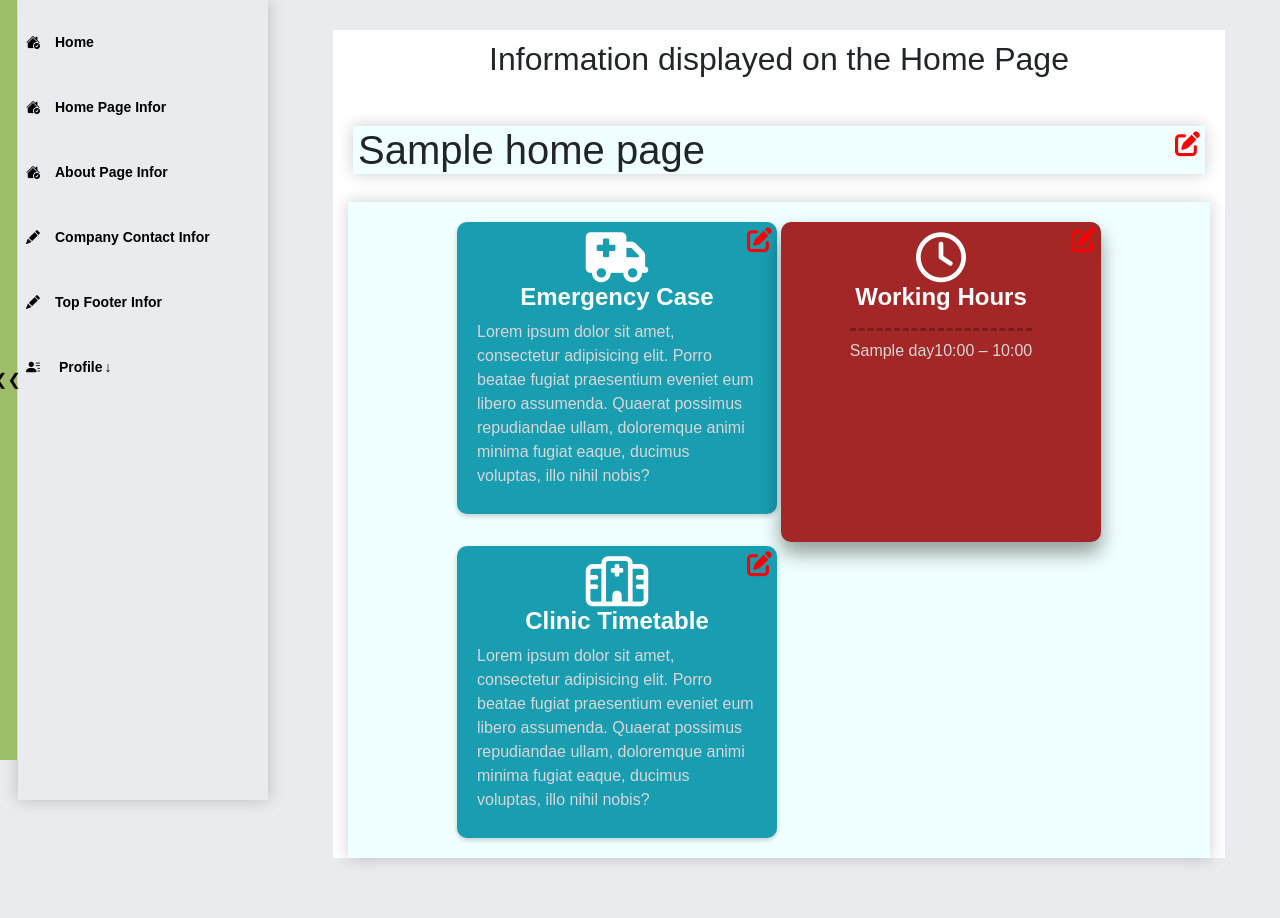
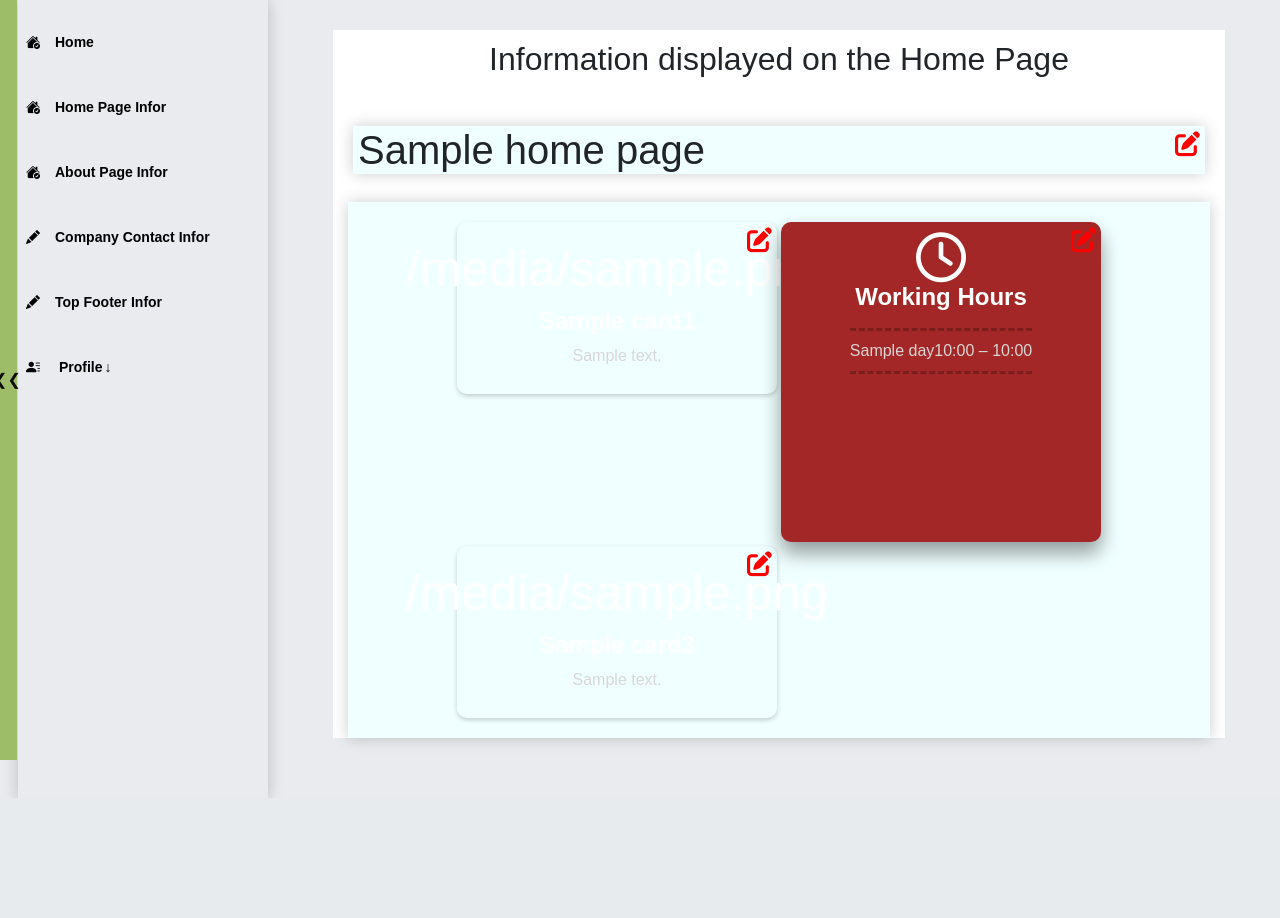
Before and after one commit to GenioustaWiz/hospital_management_system_web, a Django app: template templates/maindashboard/home_page/homepage_infor.html in a window 1280 px wide. Shown: the part 50-968 px from the top of the page. After the commit the page ends 848 px from the top, so only its background shows below. Run offline with Django 3.2, Linux system fonts and the light colour scheme; the template is opened without the code that fills it: most values are stand-ins (such as "Sample title", 1, 10 or a date in 2020); some libraries are stand-ins or nearby versions.

Commit message:
update new

```diff
--- a/hospital_website/admin_views/content_views/homeP_info_view_V.PY
+++ b/hospital_website/admin_views/content_views/homeP_info_view_V.PY
@@ -5,7 +5,7 @@
     try:
         home_page = HomePage.objects.first()
         card1 = HomePageCard1.objects.first()
-        workinghours = WorkingHours.objects.first()
+        workinghours = WorkingHours.objects.all()
         card3 = HomePageCard3.objects.first()
     except HomePage.DoesNotExist:
         home_page = None
--- a/hospital_website/admin_views/editing_views/homeP_cards_edit_V.py
+++ b/hospital_website/admin_views/editing_views/homeP_cards_edit_V.py
@@ -6,7 +6,7 @@
         form = HomePageCard1Form(request.POST)
         if form.is_valid():
             form.save()
-            return redirect('success')  # Replace 'success' with the name of your success page
+            return redirect('home_page_view')  # Replace 'success' with the name of your success page
     else:
         form = HomePageCard1Form()
 
@@ -20,7 +20,7 @@
         form = WorkingHoursForm(request.POST)
         if form.is_valid():
             form.save()
-            return redirect('success')  # Replace 'success' with the name of your success page
+            return redirect('home_page_view')  # Replace 'success' with the name of your success page
     else:
         form = WorkingHoursForm()
 
@@ -34,7 +34,7 @@
         form = HomePageCard3Form(request.POST)
         if form.is_valid():
             form.save()
-            return redirect('success')  # Replace 'success' with the name of your success page
+            return redirect('home_page_view')  # Replace 'success' with the name of your success page
         # If form is not valid, display errors
     else:
         form = HomePageCard3Form()
--- a/templates/maindashboard/home_page/home_page_card1_form.html
+++ b/templates/maindashboard/home_page/home_page_card1_form.html
@@ -19,13 +19,15 @@
 <section class="item2 section write-A-page">
   <div class="write-a-c bg--white">
         <div id="w-a-heading">
-            <h2>Edit Infor for homepage card1</h2>
+            <h2>Edit homepage card1</h2>
         </div>
         <div id="w-a-body">
             <form class="w-a-body" method="POST" enctype="multipart/form-data">
                 {% csrf_token %}
                 {{ form.as_p }}
-                <button type="submit">Submit</button>
+                <div class="button">
+                    <button type="submit">Submit</button>
+                </div>
             </form> <!-- end of Class w-a-body-->
         </div><!-- end of ID w-a-body-->
     </div><!-- End of Write-articles-->
--- a/templates/maindashboard/home_page/homepage_infor.html
+++ b/templates/maindashboard/home_page/homepage_infor.html
@@ -53,13 +53,16 @@
         </div>
         {% comment %} CARD 1 {% endcomment %}
         <div class="frontP-cards">
-            <div class="f-card1 blue edit-icon-h">
-                <div><i class="fa-icon fa-solid fa-truck-medical"></i></div>
-                <h4>Emergency Case</h4>
+            <div class="f-card1 {{card1.color}} edit-icon-h">
+                {% if card1 %}
+                <div class="fa-icon">{{card1.iconInput|safe}}</div>
+                <h4>{{card1.heading}}</h4>
                 <p>
-                  Lorem ipsum dolor sit amet, consectetur adipisicing elit. Porro beatae fugiat praesentium eveniet eum libero assumenda.
-                  Quaerat possimus repudiandae ullam, doloremque animi minima fugiat eaque, ducimus voluptas, illo nihil nobis?
+                  {{ card1.body }}
                 </p>
+                {%else%}
+                <p> Information for card1 is not available.</p>
+                {%endif%}
                 <div class="edit-icon">
                   <a href="{% url 'home_page_card1_form' %}">
                       <i class="fa-solid fa-pen-to-square"></i>
@@ -71,15 +74,19 @@
              <div><i class="fa-icon fa-regular fa-clock"></i></div>
                 <h4>Working Hours</h4>
                 <ul>
-                  {% for entry in working_hours %}
+                  {% if workinghours %}
+                  {% for entry in workinghours %}
                     <hr style="margin: 0.5rem 0; border-top: 3px dashed black; background: none;"> <!-- Solid divider -->
                     <li>
                       <span class="left">{{ entry.day }}</span><span class="right">{{ entry.opening_time|time:"H:i" }} – {{ entry.closing_time|time:"H:i" }}</span>
                     </li>
-                    {% if not forloop.last %}
+
                       <hr style="margin: 0.5rem 0; border-top: 3px dashed black; background: none;">
-                    {% endif %}
+
                   {% endfor %}
+                  {% else %}
+                  <p> working hours are not updated</p>
+                  {% endif %}
 
                 </ul>
                 <div class="edit-icon">
@@ -89,13 +96,16 @@
                 </div>
             </div>
             {% comment %} CARD 3 {% endcomment %}
-            <div class="f-card3 blue edit-icon-h">
-             <div><i class="fa-icon fa-regular fa-hospital"></i></div>
-                <h4>Clinic Timetable</h4>
+            <div class="f-card3 {{card3.color}} edit-icon-h">
+                {% if card3 %}
+                <div class="fa-icon">{{card3.iconInput|safe}}</div>
+                <h4>{{card3.heading}}</h4>
                 <p>
-                  Lorem ipsum dolor sit amet, consectetur adipisicing elit. Porro beatae fugiat praesentium eveniet eum libero assumenda.
-                  Quaerat possimus repudiandae ullam, doloremque animi minima fugiat eaque, ducimus voluptas, illo nihil nobis?
+                  {{ card3.body }}
                 </p>
+                {% else %}
+                <p> Information for card3 is not available.</p>
+                {% endif %}
                 <div class="edit-icon">
                   <a href="{% url 'home_page_card3_form' %}">
                       <i class="fa-solid fa-pen-to-square"></i>
```
Also changed, not shown: templates/maindashboard/about_page/aboutP_view.html (+15 -5 lines), templates/maindashboard/home_page/home_page_card3_form.html (+36 -0 lines), templates/maindashboard/home_page/working_hours_form.html (+36 -0 lines), db.sqlite3.
